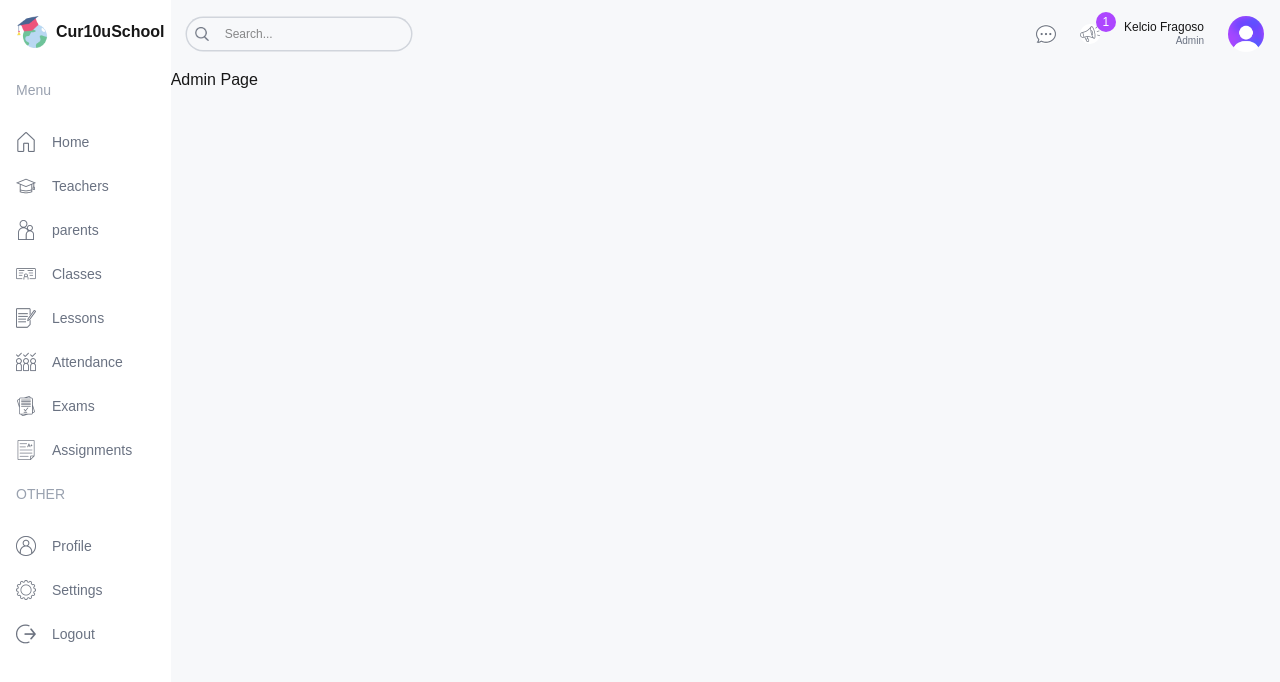
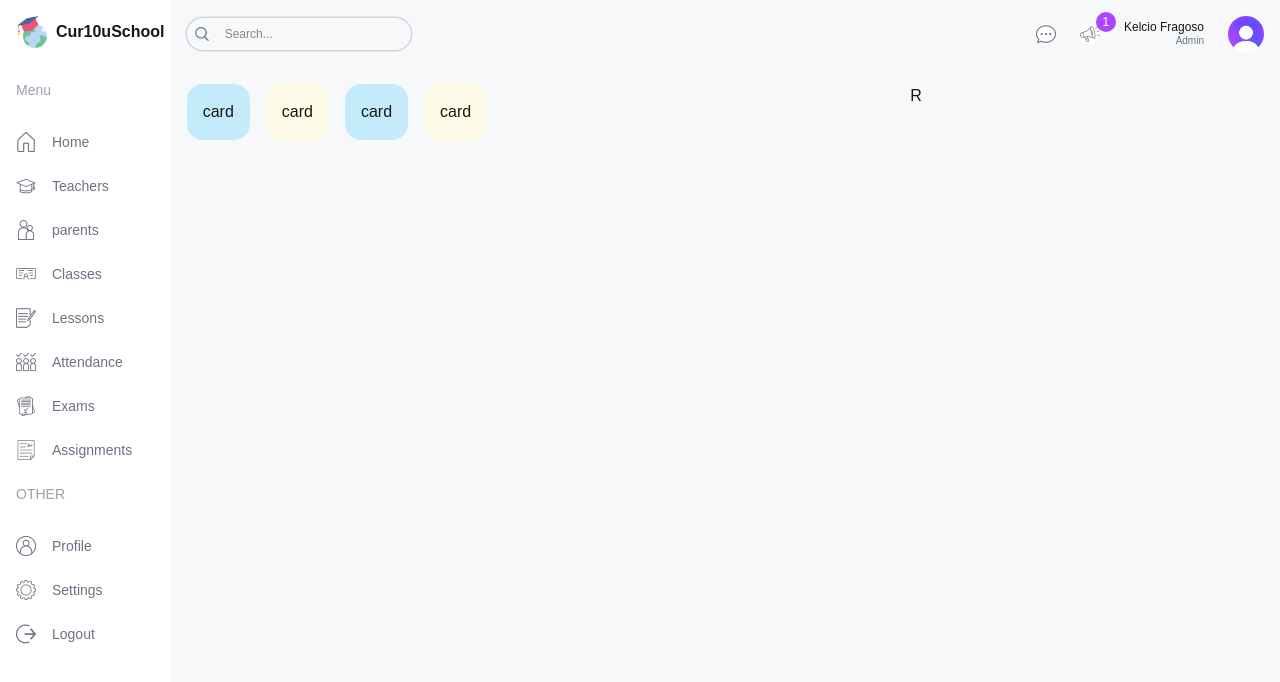
Before and after one commit to ahamuyel/cur10us-school, a Next.js app in the folder cur10us_ui/: page /admin in a window 1280 px wide. Shown: the top 682 px of the page. Built offline with nearby package versions, Linux system fonts and the light colour scheme.

Commit message:
to do at home

```diff
--- a/cur10us_ui/app/(dashboard)/admin/page.tsx
+++ b/cur10us_ui/app/(dashboard)/admin/page.tsx
@@ -1,6 +1,21 @@
+import UserCard from "@/components/UserCard"
+
 const AdminPage = () =>{
     return (
-        <div className="">Admin Page</div>
+        <div className="p-4 flex gap-4 flex-col md:flex-row">
+            <div className="w-full lg:w-2/3">
+                {/* User cards */}
+                <div className="flex gap-4">
+                    <UserCard type="student" />
+                    <UserCard type="teacher" />
+                    <UserCard type="parents" />
+                    <UserCard type="staff" />
+                </div>
+            </div>
+            <div className="w-full lg:w-1/3">
+                R
+            </div>
+        </div>
     )
 }
 
--- a/cur10us_ui/app/(dashboard)/layout.tsx
+++ b/cur10us_ui/app/(dashboard)/layout.tsx
@@ -12,7 +12,7 @@
     <div className="h-screen flex">
         {/* {children} */}
         {/* LEFT */}
-        <div className="w-1/6 md:w-[8%]  lg:w-[18%] xl:w-[14%] p-4">
+        <div className="w-1/6 md:w-[8%]  lg:w-[18%] xl:w-[14%] p-4 bg-white">
           <Link href="/" className="flex items-center justify-content lg:justify-start gap-2">
             <Image src="/logo.png" width={32} height={32} alt="logo"/>
             <span className="hidden lg:inline text-md font-semibold">Cur10uSchool</span>
--- /dev/null
+++ b/cur10us_ui/components/UserCard.tsx
@@ -0,0 +1,9 @@
+const UserCard = ({type}:{type:string}) =>{
+    return (
+        <div className="rounded-2xl odd:bg-[#c3ebfa] even:bg-[#fefce8] p-4">
+            card
+        </div>
+    )
+}
+
+export default UserCard
```
